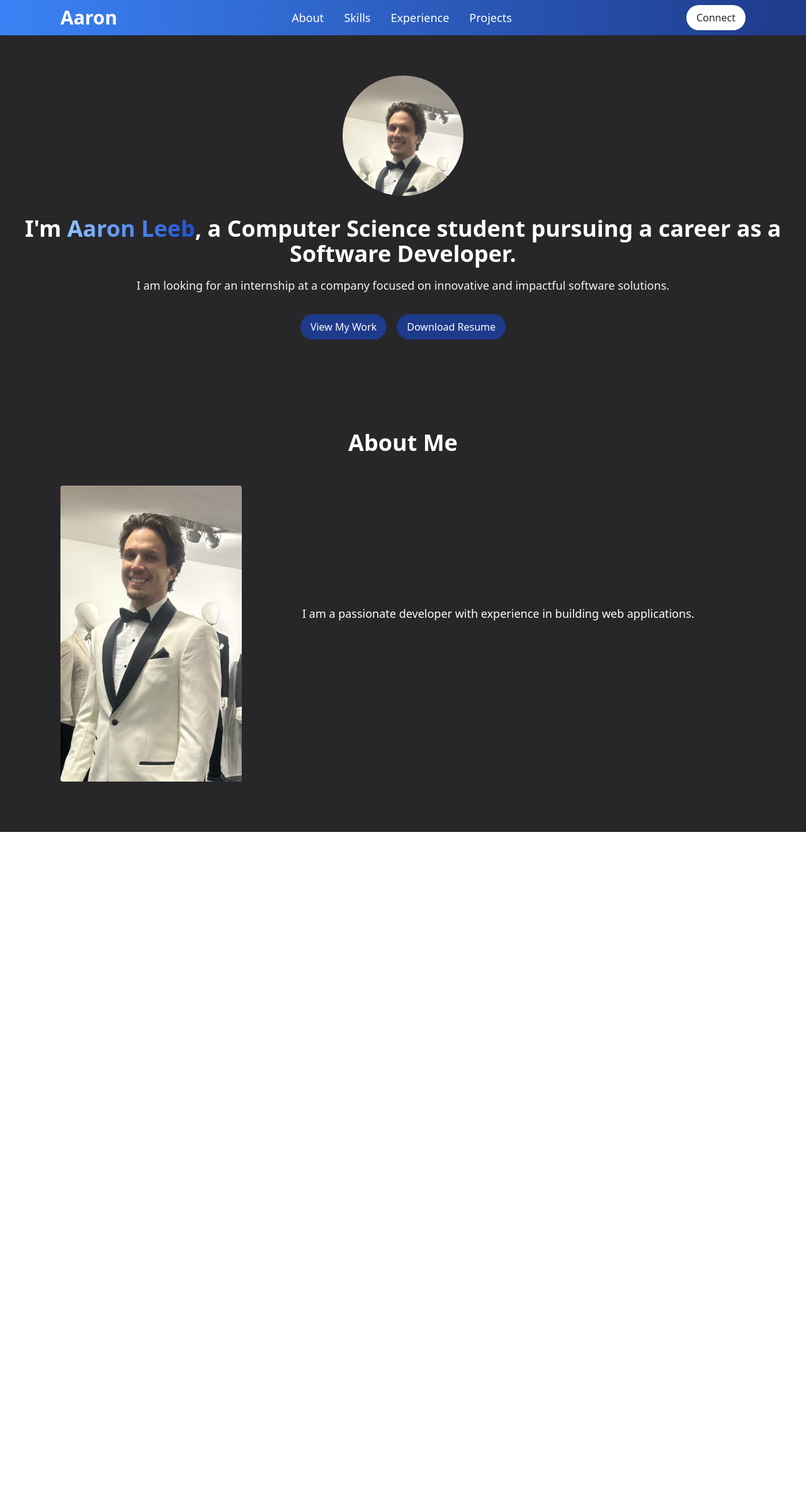
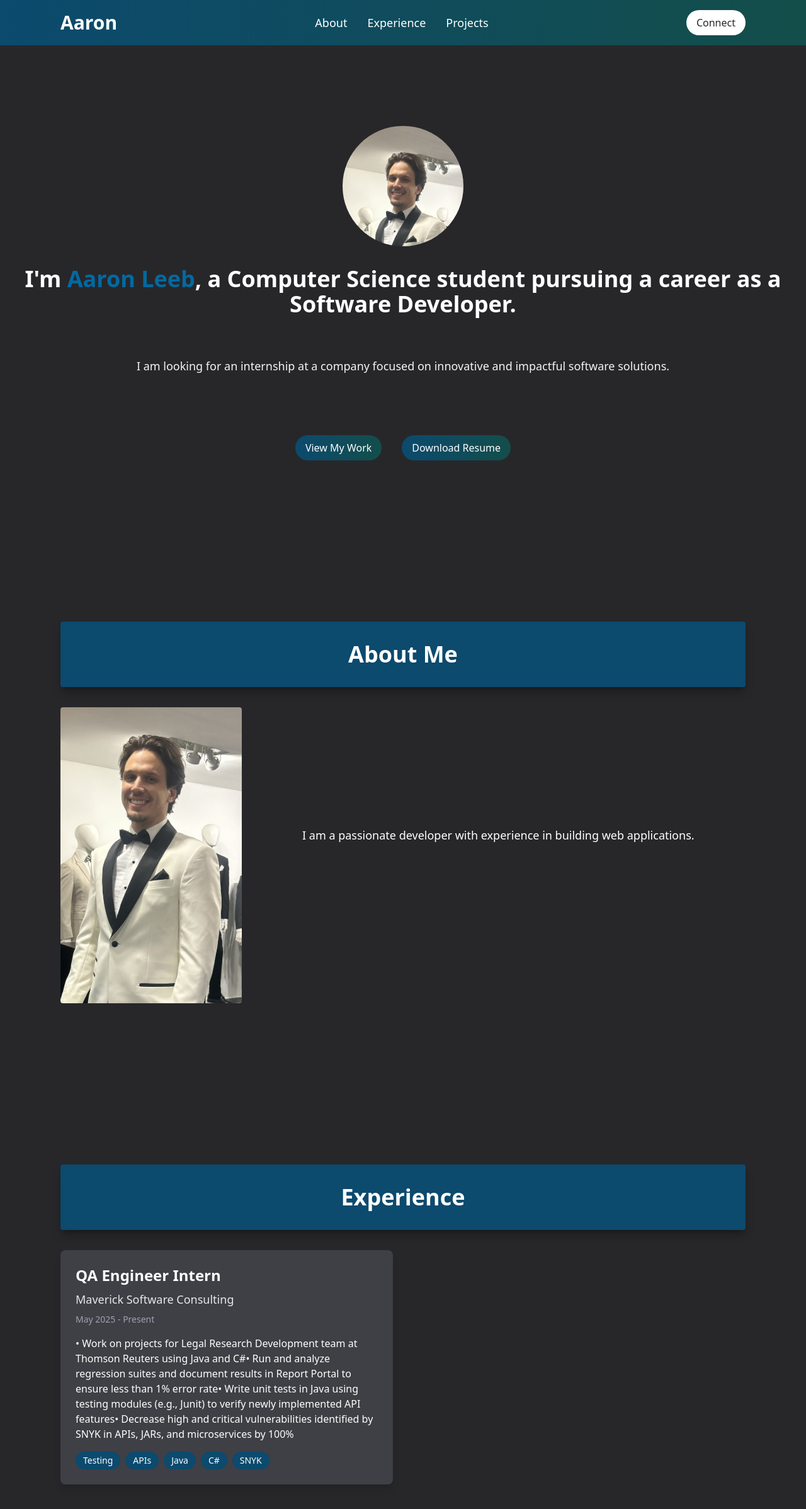
Before and after one commit to aaron-leeb/aaron-leeb.github.io, a React (Vite) app: page / in a window 1280 px wide. Shown: the top 2396 px of the page at 63% size. Before the commit the page ends 1321 px from the top, so only its background shows below. Built offline with nearby package versions, Linux system fonts and the light colour scheme.

Commit message:
Added experience component

```diff
--- a/src/App.tsx
+++ b/src/App.tsx
@@ -1,6 +1,7 @@
 import Navbar from './components/Navbar.tsx'
 import Hero from './components/Hero.tsx'
 import About from './components/About.tsx'
+import Experience from './components/Experience.tsx'
 
 function App() {
   return (
@@ -8,6 +9,7 @@ function App() {
       <Navbar />
       <Hero />
       <About />
+      <Experience />
     </div>
   )
 }
--- a/src/components/About.tsx
+++ b/src/components/About.tsx
@@ -3,9 +3,11 @@ import AboutImage from '../assets/Placeholder pic 2.jpg';
 
 const About = () => {
     return (
-        <div className='bg-zinc-800 text-white py-20' id='about'>
+        <div className='bg-zinc-800 text-white py-32' id='about'>
             <div className='container mx-auto px-8 md:px-16 lg:px-24'>
-                <h2 className='text-4xl font-bold text-center mb-12'>About Me</h2>
+                <div className='bg-sky-900 px-12 py-8 justify-center rounded mb-8 mx-auto block shadow-lg shadow-black/30'>
+                    <h2 className='text-4xl font-bold text-center'>About Me</h2>
+                </div>
                 <div className='flex flex-col md:flex-row items-center md:space-x-24'>
                     <img src={AboutImage} alt="Photo"
                     className='w-72 h-84 rounded object-cover mb-8 md:mb-0'/>
--- /dev/null
+++ b/src/components/Experience.tsx
@@ -0,0 +1,46 @@
+import React from "react";
+
+const Experience = () => {
+    const experience = [
+        {
+            title: "QA Engineer Intern",
+            company: "Maverick Software Consulting",
+            period: "May 2025 - Present",
+            description: "• Work on projects for Legal Research Development team at Thomson Reuters using Java and C#" +
+            "• Run and analyze regression suites and document results in Report Portal to ensure less than 1% error rate" +
+            "• Write unit tests in Java using testing modules (e.g., Junit) to verify newly implemented API features" +
+            "• Decrease high and critical vulnerabilities identified by SNYK in APIs, JARs, and microservices by 100%",
+            skills: ["Testing", "APIs", "Java", "C#", "SNYK"]
+        }
+    ];
+
+    return (
+        <div className='bg-zinc-800 text-white py-32' id='experience'>
+            <div className='container mx-auto px-8 md:px-16 lg:px-24'>
+                <div className='bg-sky-900 px-12 py-8 justify-center rounded mb-8 mx-auto block shadow-lg shadow-black/30'>
+                    <h2 className='text-4xl font-bold text-center'>Experience</h2>
+                </div>
+
+                <div className='grid md:grid-cols-2 gap-8'>
+                    {experience.map((exp, index) => (
+                        <div key={index} className='bg-zinc-700 p-6 rounded-lg shadow-lg hover:shadow-xl transition-shadow'>
+                            <h3 className='text-2xl font-bold text-white mb-2'>{exp.title}</h3>
+                            <p className='text-lg text-gray-200 mb-2'>{exp.company}</p>
+                            <p className='text-sm text-gray-400 mb-4'>{exp.period}</p>
+                            <p className='text-base mb-4'>{exp.description}</p>
+                            <div className='flex flex-wrap gap-2'>
+                                {exp.skills.map((skill, idx) => (
+                                    <span key={idx} className='bg-sky-900 px-3 py-1 rounded-full text-sm'>
+                                        {skill}
+                                    </span>
+                                ))}
+                            </div>
+                        </div>
+                    ))}
+                </div>
+            </div>
+        </div>
+    );
+};
+
+export default Experience;
--- a/src/components/Hero.tsx
+++ b/src/components/Hero.tsx
@@ -3,24 +3,24 @@ import heroImage from '../assets/Placeholder pic 1.jpg';
 
 const Hero = () => {
     return (
-        <div className='bg-zinc-800 text-white text-center py-16'>
+        <div className='bg-zinc-800 text-white text-center py-32'>
             <img src={heroImage} alt="Hero" className='mx-auto mb-8 w-48 rounded-full object-cover
             transform transition-transform duration-300 hover:scale-105'/>
             <h1 className='text-4xl font-bold'>
                 I'm {" "}
-                <span className='text-transparent bg-clip-text bg-gradient-to-r from-blue-300 to-blue-700'>Aaron Leeb</span>
+                <span className='text-transparent bg-clip-text bg-sky-700'>Aaron Leeb</span>
                 , a Computer Science student
                 pursuing a career as a Software Developer.
             </h1>
-            <p className='mt-4 text-lg text-gray-100 px-4 md:px-32'>
+            <p className='mt-16 text-lg text-gray-100 px-4 md:px-32'>
                 I am looking for an internship at a company focused on
                 innovative and impactful software solutions.
             </p>
-            <div className='mt-8 space-x-4'>
+            <div className='mt-24 space-x-8'>
                 <button
-                className='bg-blue-900 text-white hidden md:inline
+                className='bg-gradient-to-r from-sky-900 to-teal-900 text-white hidden md:inline
                 transform transition-transform duration-300 hover:scale-105 px-4 py-2 rounded-full'>View My Work</button>
-                <button className='bg-blue-900 text-white hidden md:inline
+                <button className='bg-gradient-to-r from-sky-900 to-teal-900 text-white hidden md:inline
                 transform transition-transform duration-300 hover:scale-105 px-4 py-2 rounded-full'>
                     <a href="Leeb_Aaron_Resume.pdf" download className='text-white no-underline'>Download Resume</a>
                 </button>
--- a/src/components/Navbar.tsx
+++ b/src/components/Navbar.tsx
@@ -2,12 +2,11 @@ import React from 'react';
 
 const Navbar = () => {
     return (
-        <nav className='bg-gradient-to-r from-blue-500 to-blue-900 text-white px-8 md:px-16 lg:px-24'>
-            <div className='container py-2 flex justify-center md:justify-between items-center'>
+        <nav className='bg-gradient-to-r from-sky-900 to-teal-900 text-white px-8 md:px-16 lg:px-24'>
+                <div className='container py-4 flex justify-center md:justify-between items-center'>
                     <div className='text-3xl font-bold hidden md:inline'>Aaron</div>
                     <div className='space-x-8 text-lg'>
                         <a href="#about" className='hover:text-gray-300'>About</a>
-                    <a href="#skills" className='hover:text-gray-300'>Skills</a>
                         <a href="#experience" className='hover:text-gray-300'>Experience</a>
                         <a href="#projects" className='hover:text-gray-300'>Projects</a>
                     </div>
--- a/src/components/Skills.tsx
+++ b/src/components/Skills.tsx
@@ -0,0 +1,29 @@
+
+
+const Skills = () => {
+    const softSkills = ['Written & Oral Communication', 'Learn Quickly', 'Enthusiastic', 'Creative Problem Solver', 'Hard Worker', 'Adaptability', 'Time Management', 'Creativity'];
+
+    return (
+        <div className='bg-zinc-800 text-white py-20' id='about'>
+            <div className='container mx-auto px-8 md:px-16 lg:px-24'>
+                <h2 className='text-4xl font-bold text-center mb-12'>Skills</h2>
+
+                <div className='grid md:grid-cols-2 gap-8'>
+                    {/*Soft Skills*/}
+                    <div>
+                        <h3 className='text-2xl font-bold mb-6'>Soft Skills</h3>
+                        <div className='grid grid-cols-2 gap-4'>
+                            {softSkills.map((skill, index) => (
+                                <div key={index} className='bg-zinc-700 p-4 rounded shadow text-center'>
+                                    {skill}
+                                </div>
+                            ))}
+                        </div>
+                    </div>
+                </div>
+            </div>
+        </div>
+    );
+};
+
+export default Skills;
```
Lines whose indentation alone changed are shown as unchanged.
